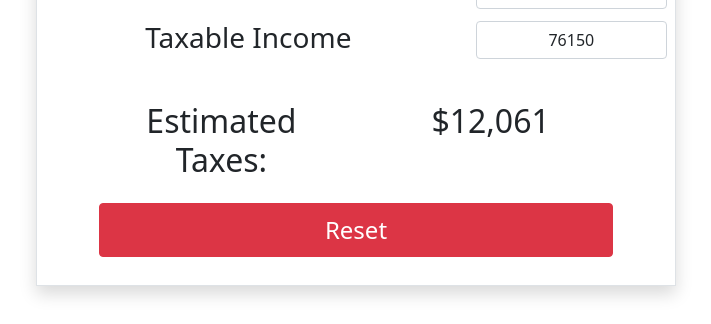
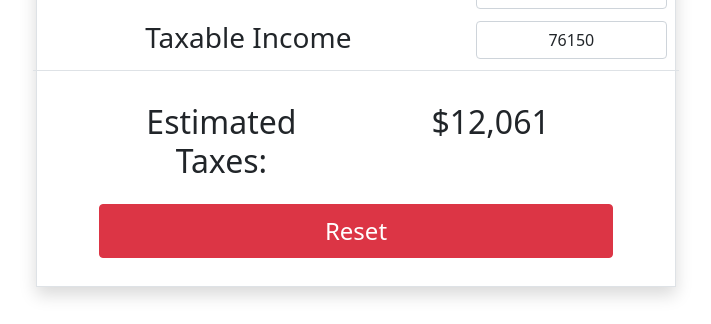
Before and after one commit to zcarroll4/tax-calculator-2023, an Angular app: page / in a window 1280 px wide. Both pictures are taken after a click on the button "Calculate Taxes". Shown: the part 250-574 px from the top of the page, without its empty margins (284-995 px from the left). Built offline with nearby package versions, Linux system fonts and the light colour scheme.

Commit message:
border fix

```diff
--- a/src/app/tax-calculator/tax-calculator.component.html
+++ b/src/app/tax-calculator/tax-calculator.component.html
@@ -49,7 +49,7 @@
           <button (click)="calculateTaxes()" class="btn w-100 btn-success p-2 fs-3">Calculate Taxes</button>
         </div>
       </div>
-      <div class="row border-md-top mt-2" *ngIf="taxesCalculated">
+      <div class="row border-top mt-2" *ngIf="taxesCalculated">
         <div class="col-10 m-auto py-3">
           <div class="w-100">
             <div class="row py-3">
```
Also changed, not shown: 3 other files (tests, documents, lock files or other folders).
